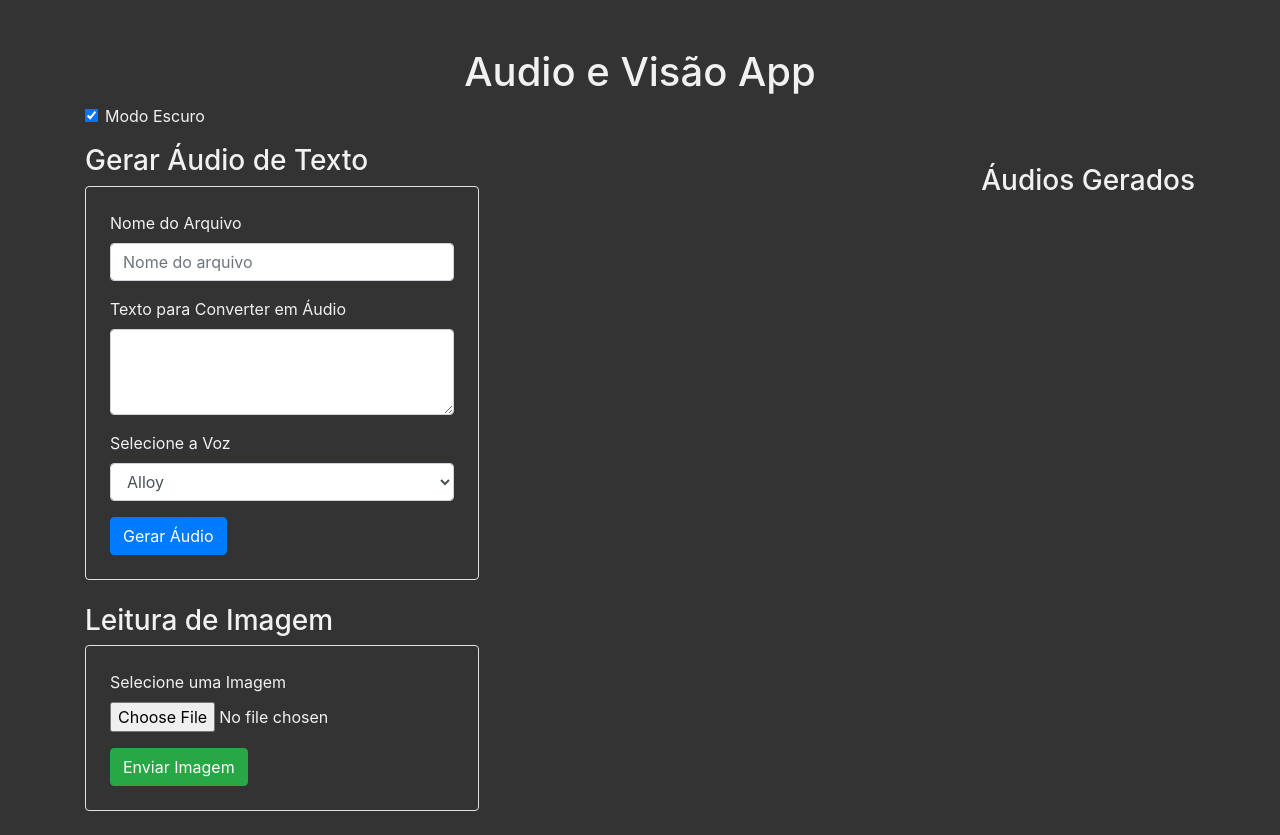
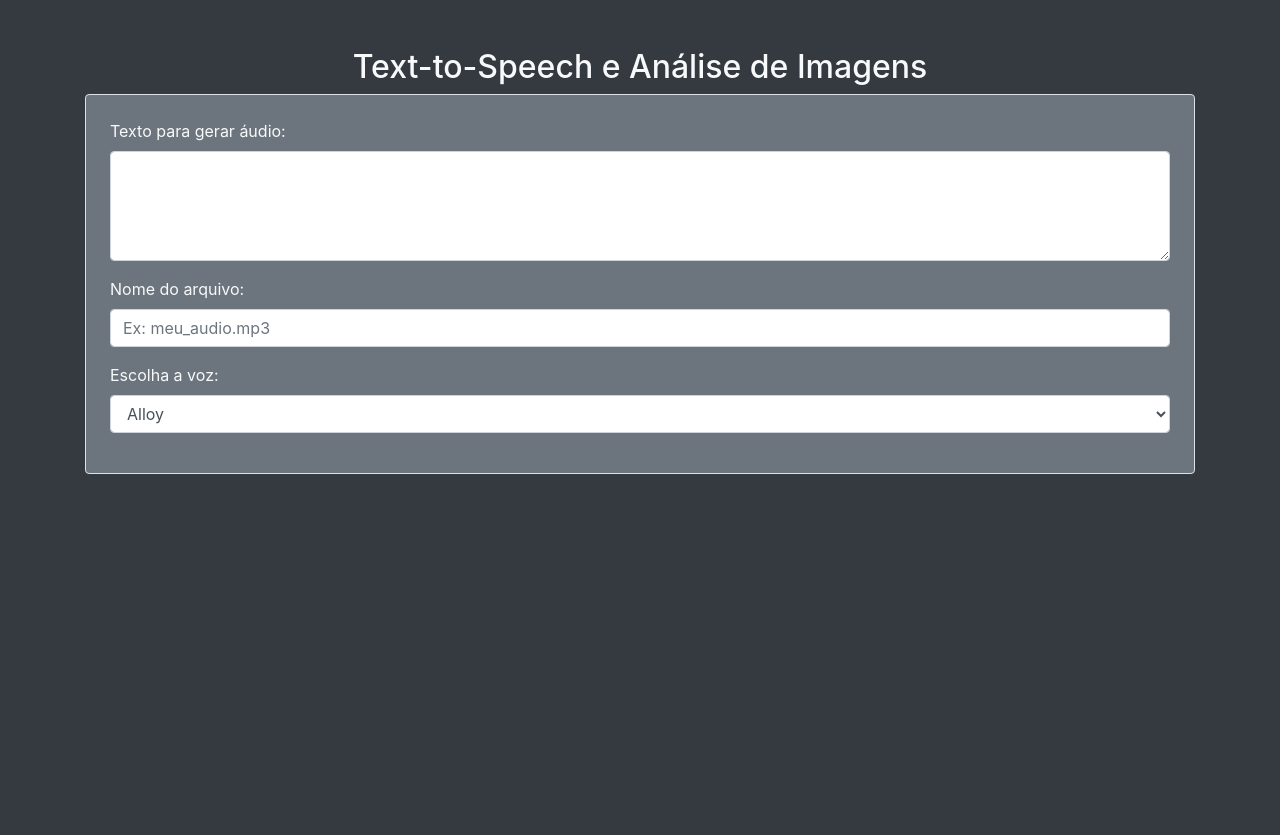
Before and after one commit to aNobre-redhat/audio-app, a Flask app: page / in a window 1280 px wide. After the commit the page ends 474 px from the top, so only its background shows below. Run offline with Flask 3, Linux system fonts and the light colour scheme; data that the repository does not hold is empty; some libraries are stand-ins or nearby versions.

Commit message:
fixing 500

```diff
--- a/app.py
+++ b/app.py
@@ -49,7 +49,7 @@ def generate_audio():
     # Geração de áudio a partir do texto
     try:
         audio_file_path = Path("/tmp") / filename
-        tts_response = openai.Audio.create(
+        tts_response = client.audio.speech.create(
             model="tts-1",
             voice=voice,
             input=text
@@ -115,7 +115,7 @@ def upload_image():
     # Geração de áudio a partir da descrição
     try:
         audio_file_path = Path("/tmp") / f"{filename}_description.mp3"
-        tts_response = openai.Audio.create(
+        tts_response = client.audio.speech.create(
             model="tts-1",
             voice="alloy",
             input=description
@@ -158,5 +158,13 @@ def play_audio(filename):
     except Exception as e:
         return jsonify({"error": f"Erro ao obter áudio: {str(e)}"}), 500
 
+@app.route("/delete_file/<filename>", methods=["POST"])
+def delete_file(filename):
+    try:
+        s3.delete_object(Bucket=bucket_name, Key=filename)
+    except Exception as e:
+        return jsonify({"error": f"Erro ao excluir o arquivo: {str(e)}"}), 500
+    return redirect(url_for("index"))
+
 if __name__ == "__main__":
     app.run(host="0.0.0.0", port=8080, debug=True)
--- a/templates/index.html
+++ b/templates/index.html
@@ -1,53 +1,28 @@
 <!DOCTYPE html>
-<html lang="pt-br">
+<html lang="en">
 <head>
     <meta charset="UTF-8">
     <meta name="viewport" content="width=device-width, initial-scale=1.0">
-    <title>Audio e Visão App</title>
-    <link rel="stylesheet" href="https://stackpath.bootstrapcdn.com/bootstrap/4.5.2/css/bootstrap.min.css">
-    <style>
-        body.dark-mode {
-            background-color: #333;
-            color: #f1f1f1;
-        }
-        .form-container {
-            display: flex;
-            justify-content: space-between;
-            align-items: flex-start;
-        }
-        .file-list {
-            margin-top: 20px;
-        }
-        .card {
-            margin-bottom: 10px;
-        }
-    </style>
+    <title>Audio App</title>
+    <link rel="stylesheet" href="https://maxcdn.bootstrapcdn.com/bootstrap/4.5.2/css/bootstrap.min.css">
 </head>
-<body class="dark-mode">
+<body class="bg-dark text-light">
+    <div class="container mt-5">
+        <h2 class="text-center">Text-to-Speech e Análise de Imagens</h2>
 
-<div class="container mt-5">
-    <h1 class="text-center">Audio e Visão App</h1>
-    <div class="form-group form-check">
-        <input type="checkbox" class="form-check-input" id="darkModeToggle" checked>
-        <label class="form-check-label" for="darkModeToggle">Modo Escuro</label>
-    </div>
-
-    <div class="form-container">
-        <!-- Formulário de Texto para Áudio (TTS) -->
-        <div>
-            <h3>Gerar Áudio de Texto</h3>
-            <form action="{{ url_for('generate_audio') }}" method="post" class="mb-4 p-4 border rounded">
+        <!-- Formulário para TTS -->
+        <form action="{{ url_for('generate_audio') }}" method="post" class="mb-4 p-4 border rounded bg-secondary">
             <div class="form-group">
-                    <label for="filename">Nome do Arquivo</label>
-                    <input type="text" class="form-control" id="filename" name="filename" placeholder="Nome do arquivo">
+                <label for="text">Texto para gerar áudio:</label>
+                <textarea name="text" id="text" class="form-control" rows="4" required></textarea>
             </div>
             <div class="form-group">
-                    <label for="text">Texto para Converter em Áudio</label>
-                    <textarea class="form-control" id="text" name="text" rows="3" required></textarea>
+                <label for="filename">Nome do arquivo:</label>
+                <input type="text" name="filename" id="filename" class="form-control" placeholder="Ex: meu_audio.mp3">
             </div>
             <div class="form-group">
-                    <label for="voice">Selecione a Voz</label>
-                    <select class="form-control" id="voice" name="voice">
+                <label for="voice">Escolha a voz:</label>
+                <select name="voice" id="voice" class="form-control">
                     <option value="alloy">Alloy</option>
                     <option value="echo">Echo</option>
                     <option value="fable">Fable</option>
@@ -56,56 +31,4 @@
                     <option value="shimmer">Shimmer</option>
                 </select>
             </div>
-                <button type="submit" class="btn btn-primary">Gerar Áudio</button>
-            </form>
-
-            <!-- Formulário de Upload de Imagem -->
-            <h3>Leitura de Imagem</h3>
-            <form action="{{ url_for('upload_image') }}" method="post" enctype="multipart/form-data" class="mb-4 p-4 border rounded">
-                <div class="form-group">
-                    <label for="image">Selecione uma Imagem</label>
-                    <input type="file" class="form-control-file" id="image" name="image" required>
-                </div>
-                <button type="submit" class="btn btn-success">Enviar Imagem</button>
-            </form>
-        </div>
-
-        <!-- Lista de Áudios e Imagens Gerados -->
-        <div class="file-list">
-            <h3>Áudios Gerados</h3>
-            {% for file in audio_files %}
-            <div class="card">
-                <div class="card-body">
-                    <h5 class="card-title">{{ file }}</h5>
-                    <audio controls>
-                        <source src="{{ url_for('play_audio', filename=file) }}" type="audio/mpeg">
-                        Seu navegador não suporta o elemento de áudio.
-                    </audio>
-                    <div class="mt-3">
-                        <a href="{{ url_for('download', filename=file) }}" class="btn btn-info">
-                            <i class="fas fa-download"></i> Baixar
-                        </a>
-                        <a href="{{ url_for('play_audio', filename=file) }}" class="btn btn-primary" target="_blank">
-                            Ouvir em Nova Aba
-                        </a>
-                        <form action="{{ url_for('delete_file', filename=file) }}" method="post" style="display:inline;">
-                            <button type="submit" class="btn btn-danger">Excluir</button>
-                        </form>
-                    </div>
-                </div>
-            </div>
-            {% endfor %}
-        </div>
-    </div>
-</div>
-
-<script src="https://code.jquery.com/jquery-3.5.1.min.js"></script>
-<script src="https://stackpath.bootstrapcdn.com/bootstrap/4.5.2/js/bootstrap.bundle.min.js"></script>
-<script>
-    // Toggle Dark Mode
-    document.getElementById('darkModeToggle').addEventListener('change', function () {
-        document.body.classList.toggle('dark-mode');
-    });
-</script>
-</body>
-</html>
+            <button type="submit" class="btn
```
Lines whose indentation alone changed are shown as unchanged.
